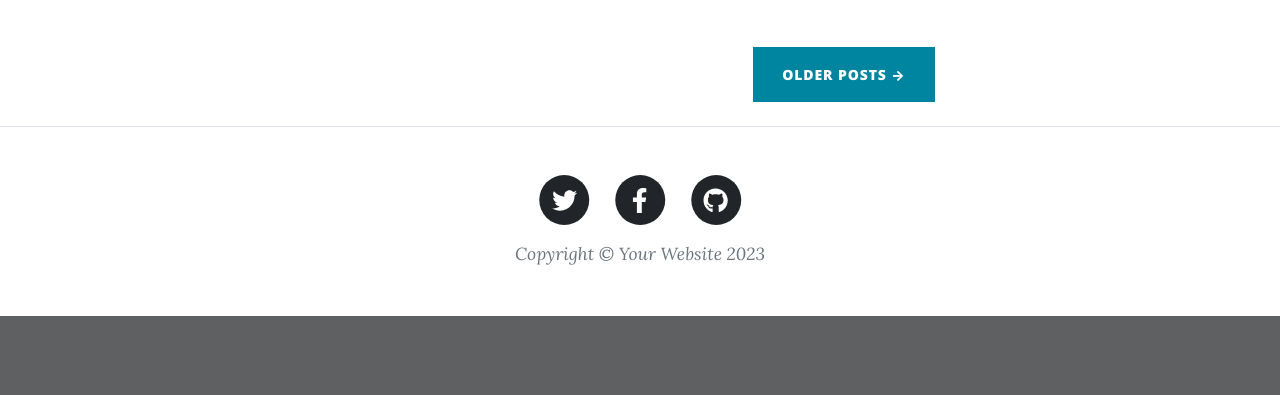
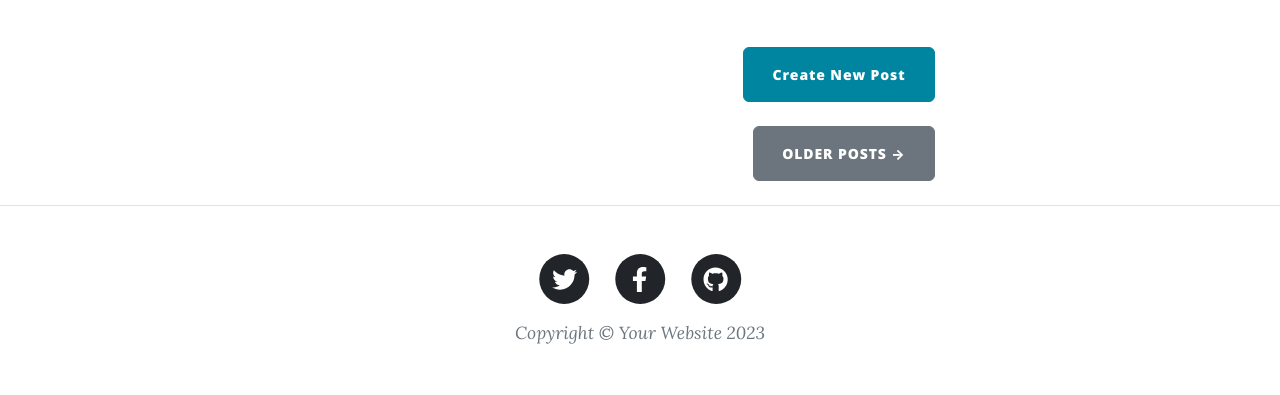
Before and after one commit to Adeola-code/Blog_Upgraded, a Flask app: page / in a window 1280 px wide. Shown: the part 533-928 px from the top of the page. Before the commit the page ends 849 px from the top, so only its background shows below. Run offline with Flask 3, Linux system fonts and the light colour scheme; some libraries are stand-ins or nearby versions.

Commit message:
Added modifications to templates folder for improved functionality

```diff
--- a/templates/contact.html
+++ b/templates/contact.html
@@ -9,7 +9,6 @@
     <div class="row gx-4 gx-lg-5 justify-content-center">
       <div class="col-md-10 col-lg-8 col-xl-7">
         <div class="page-heading">
-        <!-- Solution: Use an if statement to change the h1-->
           {% if msg_sent: %}
           <h1>Successfully sent your message</h1>
           {% else: %}
@@ -85,11 +84,11 @@
             </div>
             <br />
             <button
-              class="btn btn-primary text-uppercase"
+              class="btn btn-danger text-uppercase"
               id="submitButton"
               type="submit"
             >
-              Send
+              NOT USED in Day 67
             </button>
           </form>
         </div>
--- a/templates/header.html
+++ b/templates/header.html
@@ -2,34 +2,84 @@
 <html lang="en">
   <head>
     <meta charset="utf-8" />
-        <meta name="viewport" content="width=device-width, initial-scale=1, shrink-to-fit=no" />
+    <meta
+      name="viewport"
+      content="width=device-width, initial-scale=1, shrink-to-fit=no"
+    />
     <meta name="description" content="" />
     <meta name="author" content="" />
     <title>Clean Blog - Start Bootstrap Theme</title>
-        <link rel="icon" type="image/x-icon" href="{{ url_for('static', filename='assets/favicon.ico') }}" />
+    {% block styles %}
+    <!-- Load Bootstrap-Flask CSS here -->
+    {{ bootstrap.load_css() }}
+    <link
+      rel="icon"
+      type="image/x-icon"
+      href="{{ url_for('static', filename='assets/favicon.ico') }}"
+    />
     <!-- Font Awesome icons (free version)-->
-        <script src="https://use.fontawesome.com/releases/v6.3.0/js/all.js" crossorigin="anonymous"></script>
+    <script
+      src="https://use.fontawesome.com/releases/v6.3.0/js/all.js"
+      crossorigin="anonymous"
+    ></script>
     <!-- Google fonts-->
-        <link href="https://fonts.googleapis.com/css?family=Lora:400,700,400italic,700italic" rel="stylesheet" type="text/css" />
-        <link href="https://fonts.googleapis.com/css?family=Open+Sans:300italic,400italic,600italic,700italic,800italic,400,300,600,700,800" rel="stylesheet" type="text/css" />
+    <link
+      href="https://fonts.googleapis.com/css?family=Lora:400,700,400italic,700italic"
+      rel="stylesheet"
+      type="text/css"
+    />
+    <link
+      href="https://fonts.googleapis.com/css?family=Open+Sans:300italic,400italic,600italic,700italic,800italic,400,300,600,700,800"
+      rel="stylesheet"
+      type="text/css"
+    />
     <!-- Core theme CSS (includes Bootstrap)-->
-        <link href="{{ url_for('static', filename='css/styles.css') }}" rel="stylesheet" />
+    <link
+      href="{{ url_for('static', filename='css/styles.css') }}"
+      rel="stylesheet"
+    />
+    {% endblock %}
   </head>
   <body>
     <!-- Navigation-->
     <nav class="navbar navbar-expand-lg navbar-light" id="mainNav">
       <div class="container px-4 px-lg-5">
-                <a class="navbar-brand" href="index.html">Start Bootstrap</a>
-                <button class="navbar-toggler" type="button" data-bs-toggle="collapse" data-bs-target="#navbarResponsive" aria-controls="navbarResponsive" aria-expanded="false" aria-label="Toggle navigation">
+        <a class="navbar-brand" href="/">Start Bootstrap</a>
+        <button
+          class="navbar-toggler"
+          type="button"
+          data-bs-toggle="collapse"
+          data-bs-target="#navbarResponsive"
+          aria-controls="navbarResponsive"
+          aria-expanded="false"
+          aria-label="Toggle navigation"
+        >
           Menu
           <i class="fas fa-bars"></i>
         </button>
         <div class="collapse navbar-collapse" id="navbarResponsive">
           <ul class="navbar-nav ms-auto py-4 py-lg-0">
-                        <li class="nav-item"><a class="nav-link px-lg-3 py-3 py-lg-4" href="{{ url_for('get_all_posts') }}">Home</a></li>
-                        <li class="nav-item"><a class="nav-link px-lg-3 py-3 py-lg-4" href="{{ url_for('about') }}">About</a></li>
-                        <!-- <li class="nav-item"><a class="nav-link px-lg-3 py-3 py-lg-4" href="post.html">Sample Post</a></li> -->
-                        <li class="nav-item"><a class="nav-link px-lg-3 py-3 py-lg-4" href="{{ url_for('contact') }}">Contact</a></li>
+            <li class="nav-item">
+              <a
+                class="nav-link px-lg-3 py-3 py-lg-4"
+                href="{{ url_for('get_all_posts') }}"
+                >Home</a
+              >
+            </li>
+            <li class="nav-item">
+              <a
+                class="nav-link px-lg-3 py-3 py-lg-4"
+                href="{{ url_for('about') }}"
+                >About</a
+              >
+            </li>
+            <li class="nav-item">
+              <a
+                class="nav-link px-lg-3 py-3 py-lg-4"
+                href="{{ url_for('contact') }}"
+                >Contact</a
+              >
+            </li>
           </ul>
         </div>
       </div>
--- a/templates/index.html
+++ b/templates/index.html
@@ -1,8 +1,10 @@
 {% include "header.html" %}
 
 <!-- Page Header-->
-<!--        <header class="masthead" style="background-image: url({{ url_for('static', filename='assets/img/home-bg.jpg') }})">-->
-        <header class="masthead" style="background-image: url('https://images.unsplash.com/photo-1470092306007-055b6797ca72?ixlib=rb-1.2.1&auto=format&fit=crop&w=668&q=80')">
+<header
+  class="masthead"
+  style="background-image: url('../static/assets/img/home-bg.jpg')"
+>
   <div class="container position-relative px-4 px-lg-5">
     <div class="row gx-4 gx-lg-5 justify-content-center">
       <div class="col-md-10 col-lg-8 col-xl-7">
@@ -18,26 +20,37 @@
 <div class="container px-4 px-lg-5">
   <div class="row gx-4 gx-lg-5 justify-content-center">
     <div class="col-md-10 col-lg-8 col-xl-7">
-
       <!-- Post preview-->
       {% for post in all_posts %}
       <div class="post-preview">
-                        <a href="{{ url_for('show_post', index=post.id) }}">
+        <a href="{{ url_for('show_post', post_id=post.id) }}">
           <h2 class="post-title">{{ post.title }}</h2>
           <h3 class="post-subtitle">{{ post.subtitle }}</h3>
         </a>
         <p class="post-meta">
           Posted by
-                            <a href="#!">{{ post.author }}</a>
-                            on {{ post.date }}
+          <a href="#">{{post.author}}</a>
+          on {{post.date}}
+          <a href="{{url_for('delete_post', post_id=post.id) }}">✘</a>
         </p>
       </div>
       <!-- Divider-->
       <hr class="my-4" />
       {% endfor %}
 
+      <!-- New Post -->
+      <div class="d-flex justify-content-end mb-4">
+        <a
+          class="btn btn-primary float-right"
+          href="{{url_for('add_new_post')}}"
+          >Create New Post</a
+        >
+      </div>
+
       <!-- Pager-->
-                    <div class="d-flex justify-content-end mb-4"><a class="btn btn-primary text-uppercase" href="#!">Older Posts →</a></div>
+      <div class="d-flex justify-content-end mb-4">
+        <a class="btn btn-secondary text-uppercase" href="#!">Older Posts →</a>
+      </div>
     </div>
   </div>
 </div>
```
Also changed, not shown: templates/make-post.html (added, +37 -0 lines), templates/post.html (+14 -5 lines), templates/footer.html (indentation only). Lines whose indentation alone changed are shown as unchanged.
